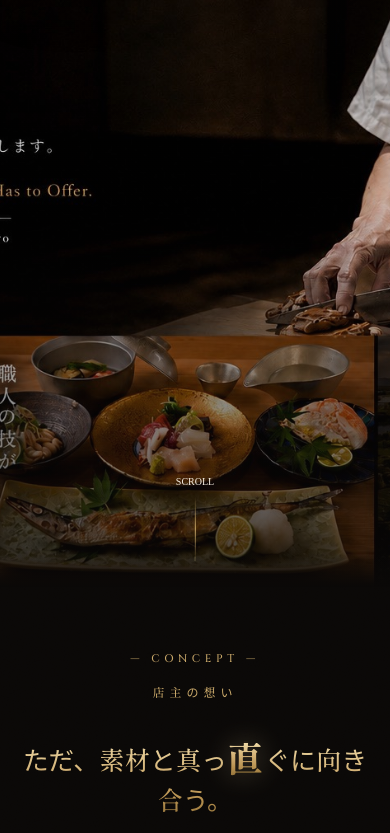
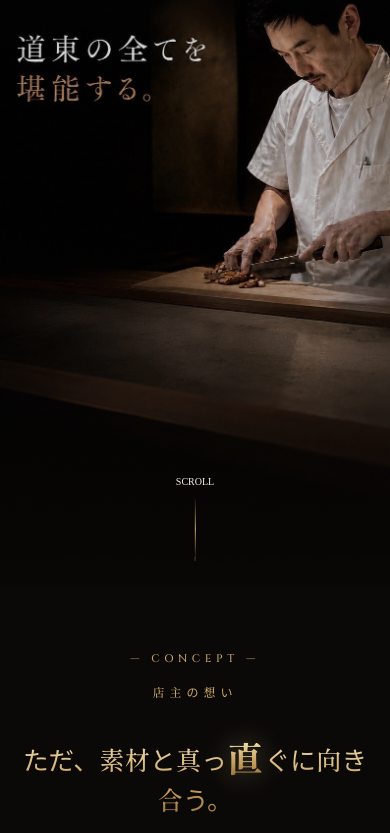
Before and after one commit to daisukekenkoudaiichi-lgtm/nao-LP, a plain HTML site: page washoku-nao/index.html in a window 390 px wide. Shown: the part 257-1090 px from the top of the page. Drawn offline with Linux system fonts and the light colour scheme; a web font is replaced by a local one.

Commit message:
ヒーロー変更

```diff
--- a/washoku-nao/css/style.css
+++ b/washoku-nao/css/style.css
@@ -127,10 +127,10 @@
     }
   }
 
-  /* hero — smartphone-first: full-bleed image + large type; desktop keeps letterboxed photo */
+  /* hero — smartphone: full-bleed portrait; desktop: letterboxed landscape */
   #hero .hero-bg-img {
     object-fit: cover;
-    object-position: 52% 22%;
+    object-position: center top;
   }
   @media (min-width: 640px) {
     #hero .hero-bg-img {
--- a/washoku-nao/index.html
+++ b/washoku-nao/index.html
@@ -72,13 +72,19 @@
   <!-- HERO ============================================ -->
   <section class="relative w-full bg-ink overflow-hidden" id="hero">
     <div class="absolute inset-0">
-      <img src="assets/images/1c570a32-4d1c-49a2-9bf0-fcdea9507997.jpg" alt="店内で料理に向き合う板前の姿" class="hero-bg-img h-full w-full max-h-full select-none" decoding="async" draggable="false">
+      <picture>
+        <!-- mobile: portrait hero (text baked in) -->
+        <source media="(max-width: 639px)" srcset="assets/images/hero-mobile.jpg">
+        <!-- desktop: landscape hero -->
+        <img src="assets/images/1c570a32-4d1c-49a2-9bf0-fcdea9507997.jpg" alt="和食 直 — 道東の全てを堪能する" class="hero-bg-img h-full w-full max-h-full select-none" decoding="async" draggable="false">
+      </picture>
       <div class="hero-scrim pointer-events-none absolute inset-0" aria-hidden="true"></div>
       <div class="absolute inset-x-0 top-0 h-28 vignette-top pointer-events-none md:h-32"></div>
       <div class="absolute inset-x-0 bottom-0 h-24 vignette-bottom pointer-events-none md:h-32"></div>
     </div>
 
-    <div class="hero-fg pointer-events-none absolute inset-0 z-[15] flex flex-col items-start px-5 pt-[max(5rem,calc(env(safe-area-inset-top,0px)+3.5rem))] sm:px-8 md:px-12 md:pt-[max(5.5rem,calc(env(safe-area-inset-top,0px)+4rem))]">
+    <!-- テキストオーバーレイ: モバイルは画像に埋め込み済みなので非表示 -->
+    <div class="hero-fg pointer-events-none absolute inset-0 z-[15] hidden sm:flex flex-col items-start px-5 pt-[max(5rem,calc(env(safe-area-inset-top,0px)+3.5rem))] sm:px-8 md:px-12 md:pt-[max(5.5rem,calc(env(safe-area-inset-top,0px)+4rem))]">
       <p class="hero-brand pointer-events-auto font-ja font-medium tracking-wider text-cream">
         <span class="hero-brand-line">和食 <span class="text-gold">直</span></span>
       </p>
```
Also changed, not shown: washoku-nao/assets/images/hero-mobile.jpg (added).
